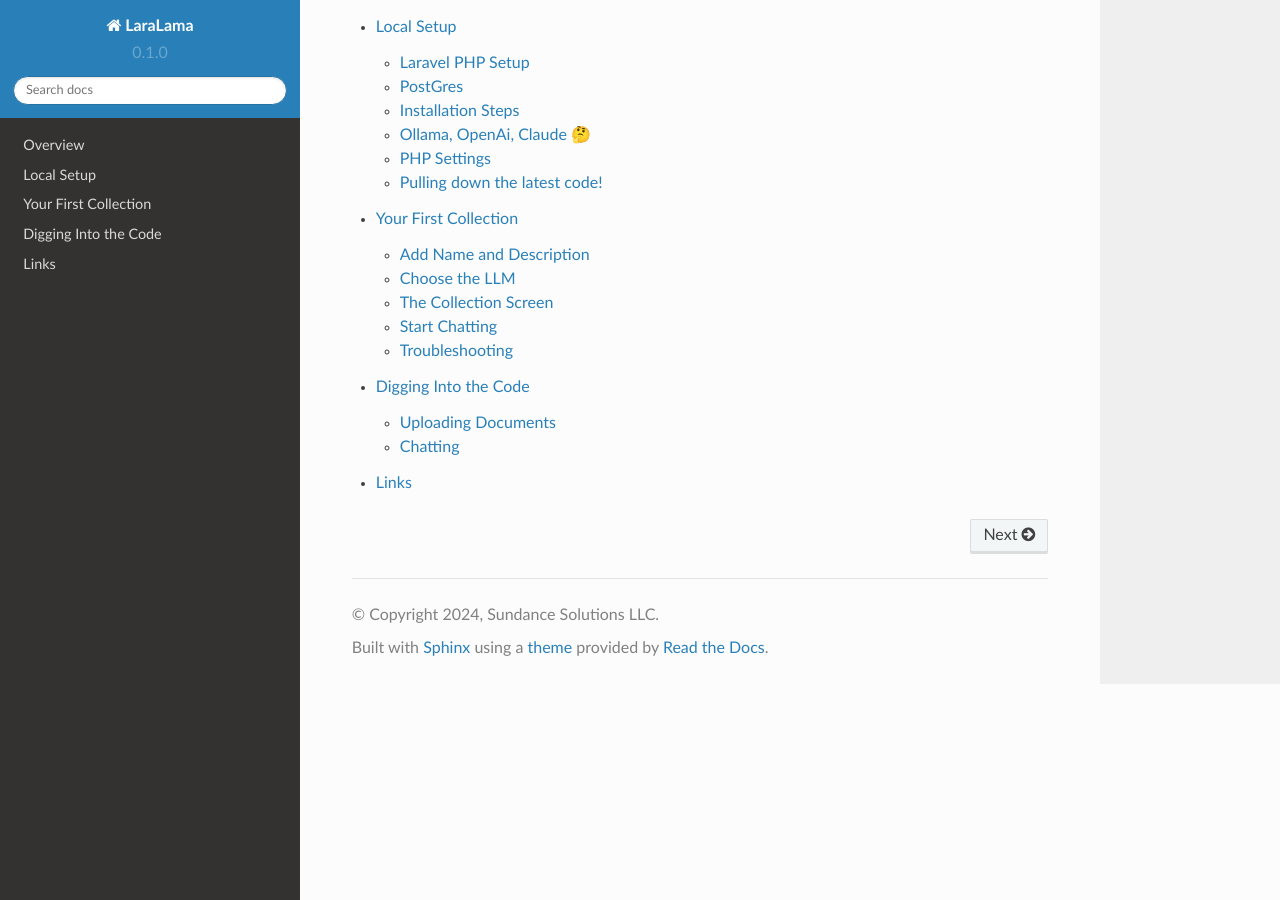
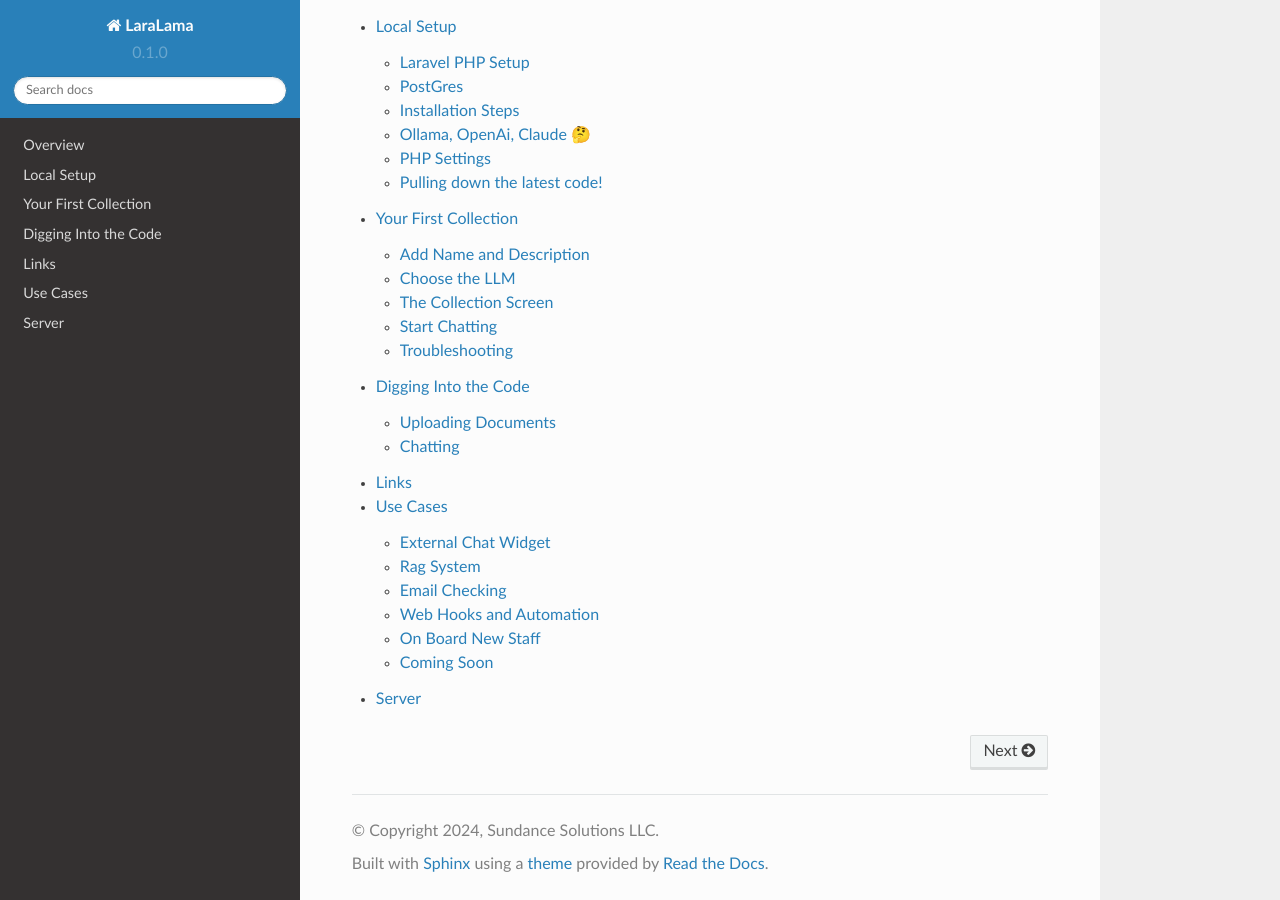
Before and after one commit to LlmLaraHub/larachain-docs, a Sphinx documentation site: the page built from docs/source/index.rst, in a window 1280 px wide and 900 px high, scrolled down 1222 px. Built offline with Sphinx 7.4.7 and the Read the Docs theme 2.0.0, drawn with Linux system fonts in a browser that asks for light colours; some of the changed lines change nothing that is shown.

Commit message:
update the docs

```diff
--- a/docs/source/index.rst
+++ b/docs/source/index.rst
@@ -28,3 +28,5 @@ Contents
    firstcollection
    diggingin
    links
+   usecases
+   server
--- /dev/null
+++ b/docs/source/server.rst
@@ -0,0 +1,6 @@
+Server
+=====
+
+## Forge
+
+More Coming soon..
--- /dev/null
+++ b/docs/source/usecases.rst
@@ -0,0 +1,52 @@
+Use Cases
+=====
+
+External Chat Widget
+----------------
+
+.. image:: images/chat_example.gif
+    :alt: Example Widget
+
+You can see the widget here https://github.com/LlmLaraHub/laralamma/tree/main/stubs/chat_widget
+
+Just add the script and the css to your app (the index.html is just for example)
+
+Then update the token in it or an environment variable and the url to match the server and token for that collection.
+
+That is it chat away with your collection!
+
+Watch more of it here https://www.youtube.com/watch?v=5WYUnC7OFaE
+
+Rag System
+-------------
+.. note::
+
+    RAG system (Retrieval augmented generation system (RAG - an architectural approach that can improve the efficacy of large language model (LLM) applications
+
+This means you can upload PDF files, PowerPoints, pull in web data and chat with it as collections with you and your team.
+
+
+Email Checking
+-------------
+Get emails (Support, Marketing) and then chat with those or better yet
+get a daily summary of the emails sent to you!
+
+
+Web Hooks and Automation
+-------------
+Take webhooks from Github or other systems and review the updates
+then reply back to the system with comments like.
+
+"You missed the best practice xzy when it comes to this update"
+
+On Board New Staff
+-------------
+Upload your onboarding docs and then add the system to Slack or Teams to help
+someone chat with the info they need!
+
+Coming Soon
+-------------
+
+  * Workflows so you can notify "new staff" daily with next steps in the onboarding.
+  * CRM features so you can turn emails into contacts
+  * See more https://github.com/orgs/LlmLaraHub/projects/1
```
Also changed, not shown: docs/source/images/chat_example.gif (added), 1 other file.
